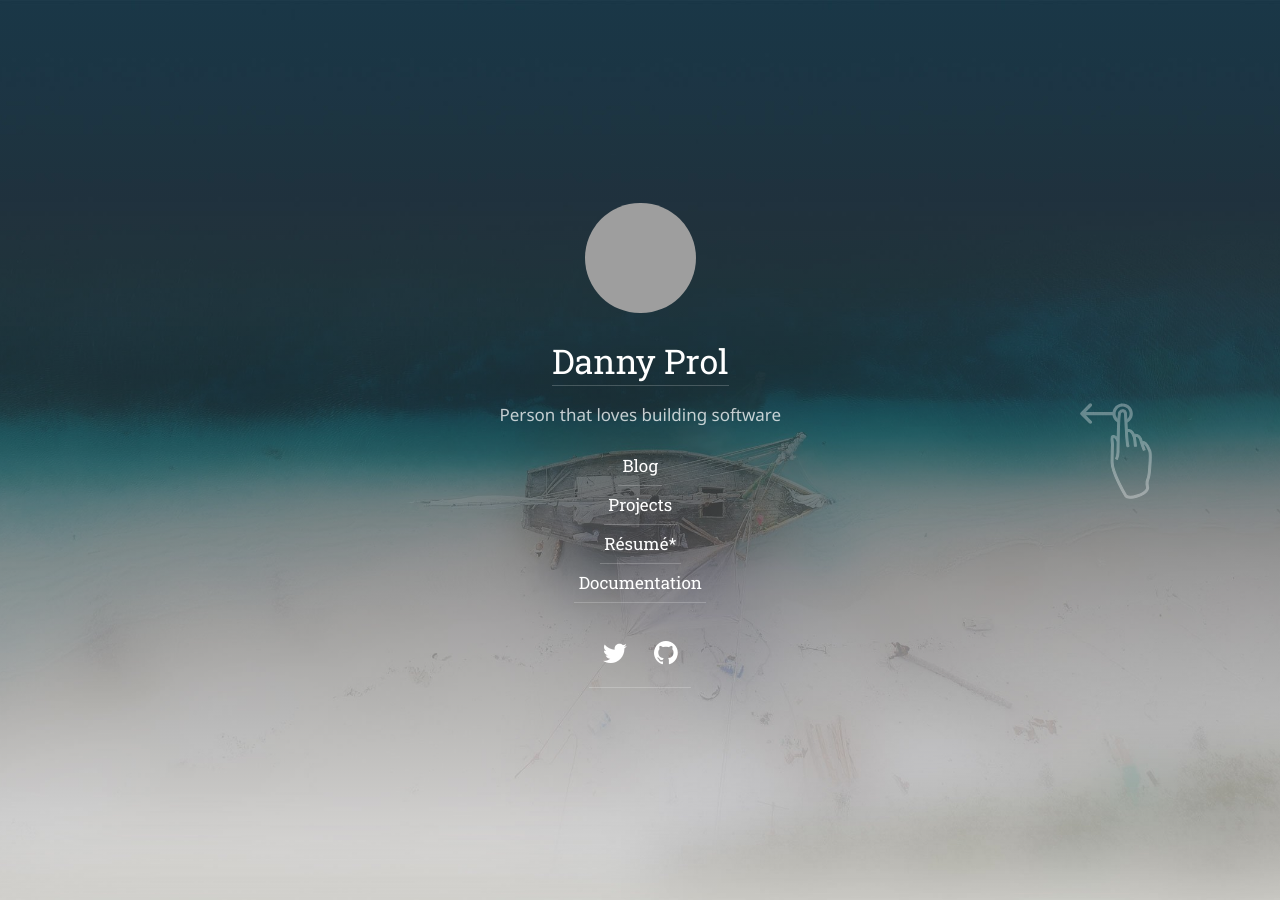
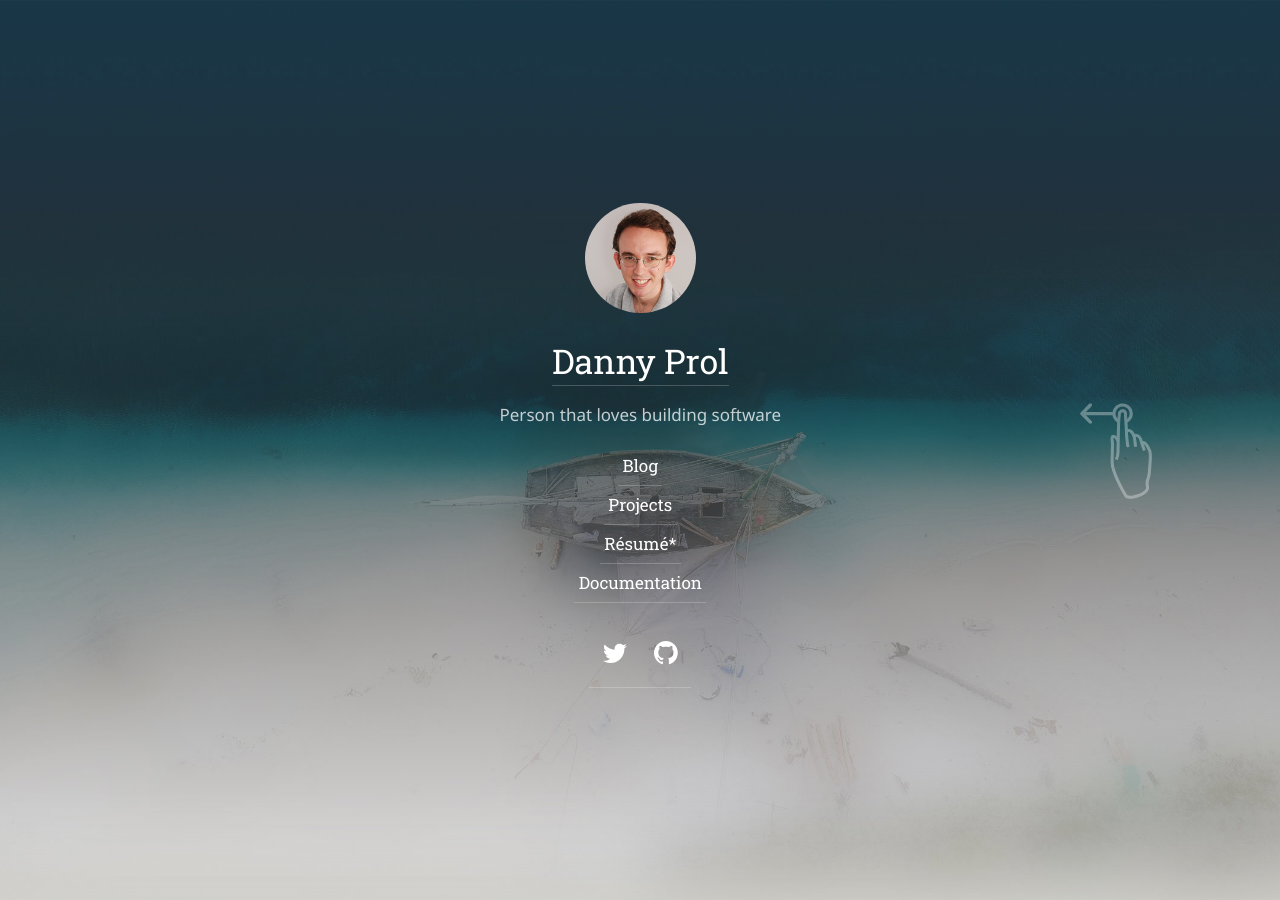
Before and after one commit to dprol/dprol.github.io, a Jekyll site: the page built from index.md, in a window 1280 px wide. Built offline with Jekyll 4.4.1, drawn with Linux system fonts in a browser that asks for light colours; some web fonts are replaced; our own code applies the rules of GitHub Pages for plain Markdown files; grey boxes are pictures that could not be loaded.

Commit message:
Update _config.yml

```diff
--- a/_config.yml
+++ b/_config.yml
@@ -36,7 +36,7 @@ keywords:              []
 # A (square) logo for your site.
 # If provided, it will be shown at the top of the sidebar.
 # It also used by the `jekyll-seo-tag` plugin.
-logo:                  /assets/icons/mainpic.jpg
+logo:                  /assets/icons/iconrsz.png
 
 # This should be the same author as first entry in `_data/authors.yml`.
 author:
```
